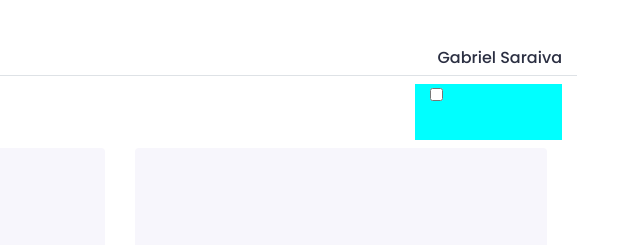
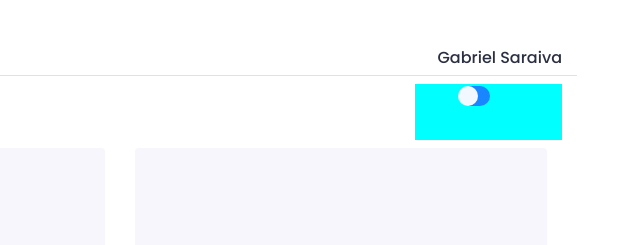
Before and after one commit to gabrielsaraivam/arquivos-compartilhados, a plain HTML site: page teste site responsivo/dashboard.html in a window 1280 px wide. Shown: the top 245 px of the page, 640-1280 px from the left. Drawn offline with nearby package versions, Linux system fonts and the light colour scheme.

Commit message:
att dash

```diff
--- a/teste site responsivo/dashboard.html
+++ b/teste site responsivo/dashboard.html
@@ -76,9 +76,9 @@
           <div class="row mt-2 container col-12">
             <h2 class="color-text">Estatística</h2>
             <div class="ml-auto col-2" style="background-color: aqua;">
-              <div class="buttonMode">
-                <label>
-                  <input type="checkbox" id="switch"> <span class="check"></span>
+              <div class="buttonMode col-12">
+                <label class="col-12">
+                  <input type="checkbox" id="switch"> <span class="check col-12"></span>
                 </label>
               </div>
             </div>
--- a/teste site responsivo/styleDash.css
+++ b/teste site responsivo/styleDash.css
@@ -64,3 +64,41 @@ body{
 #imgLogo img{
     width: 50%;
 }
+
+
+/* botao dark-mode */
+
+.check{
+    /* position: relative;
+    top: 5%;
+    left: 7%; */
+
+    background: #1986ff;
+    cursor: pointer;
+    border-radius: 20px;
+    overflow: hidden;
+    transition: ease-in-out 0.5s;
+}
+
+.check:before{
+    content: '';
+    position: absolute;
+    top: 0;
+    left: -2px;
+    background: #fffffff1;
+    width: 20px;
+    height: 20px;
+    border-radius: 50%;
+    transition: 0.5s;
+}
+
+#switch:checked ~ .check:before{
+    transform: translateX(25px);
+    background: #070c08ef;
+}
+
+#switch{
+    -webkit-appearance: none;
+    visibility: hidden;
+    display: none;
+}
```
